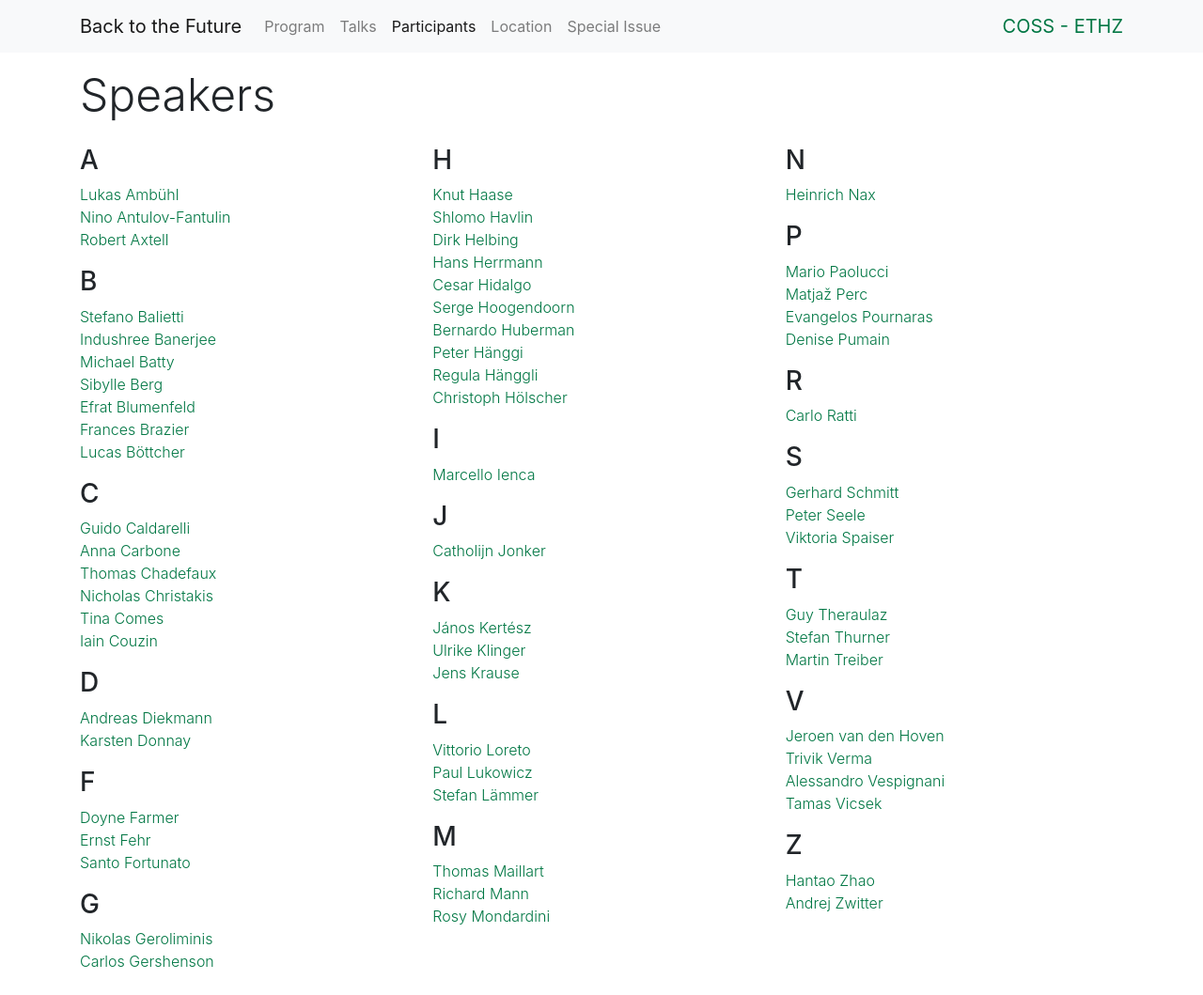
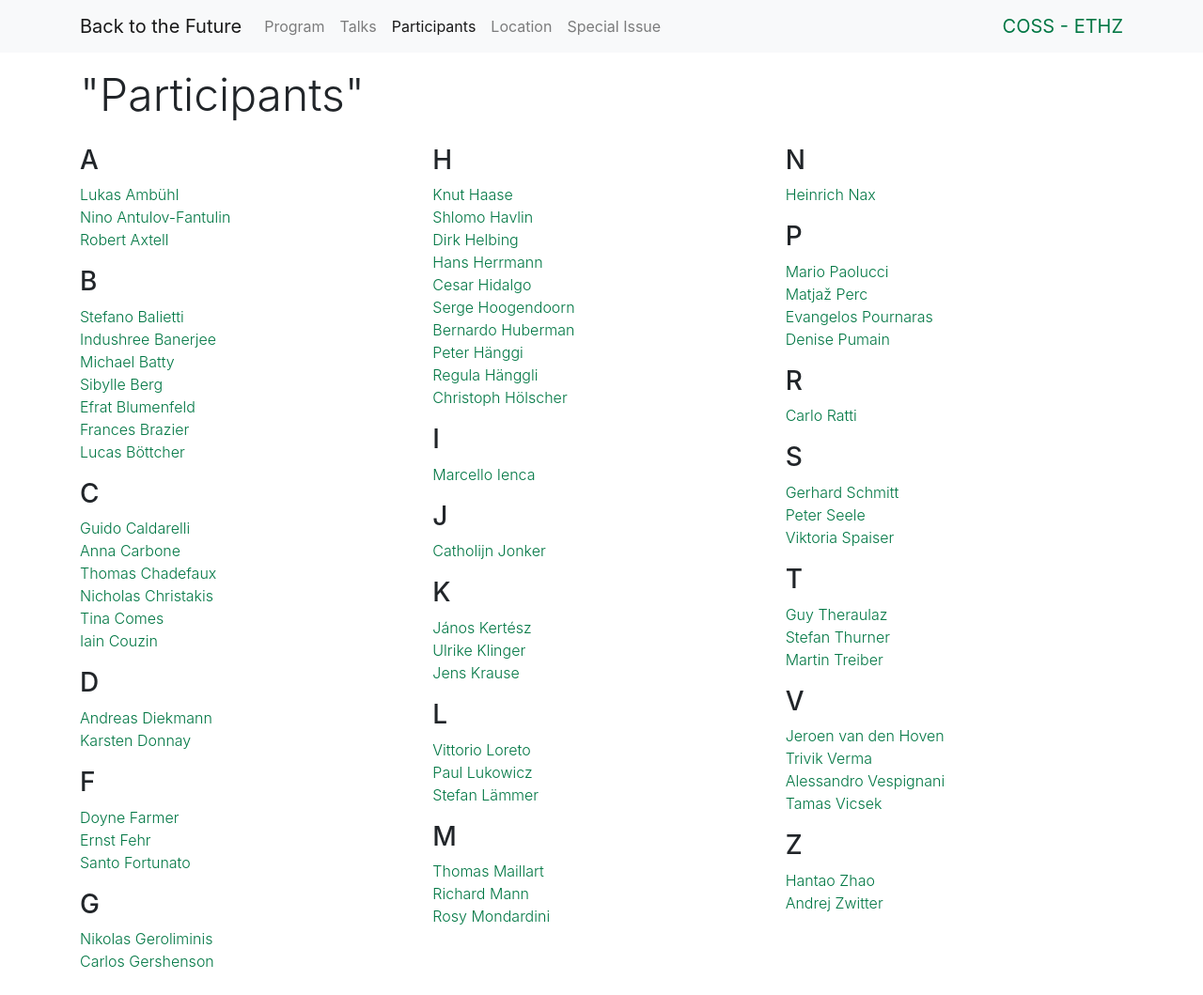
Before and after one commit to ethz-coss/ethz-coss.github.io, a Jekyll site: the page built from participants/index.md, in a window 1280 px wide. Shown: the whole page at 94% size. Built offline with Jekyll 4.4.1, drawn with Linux system fonts in a browser that asks for light colours.

Commit message:
speakers --> participants

```diff
--- a/_layouts/speaker-overview.html
+++ b/_layouts/speaker-overview.html
@@ -4,7 +4,7 @@
     {% if page.title %}
       {{ page.title }}
     {% else %}
-      {{ site.data.lang[site.conference.lang].speaker.overview | default: "Participants" }}
+      "Participants"
     {% endif %}
   </h1>
 
```
